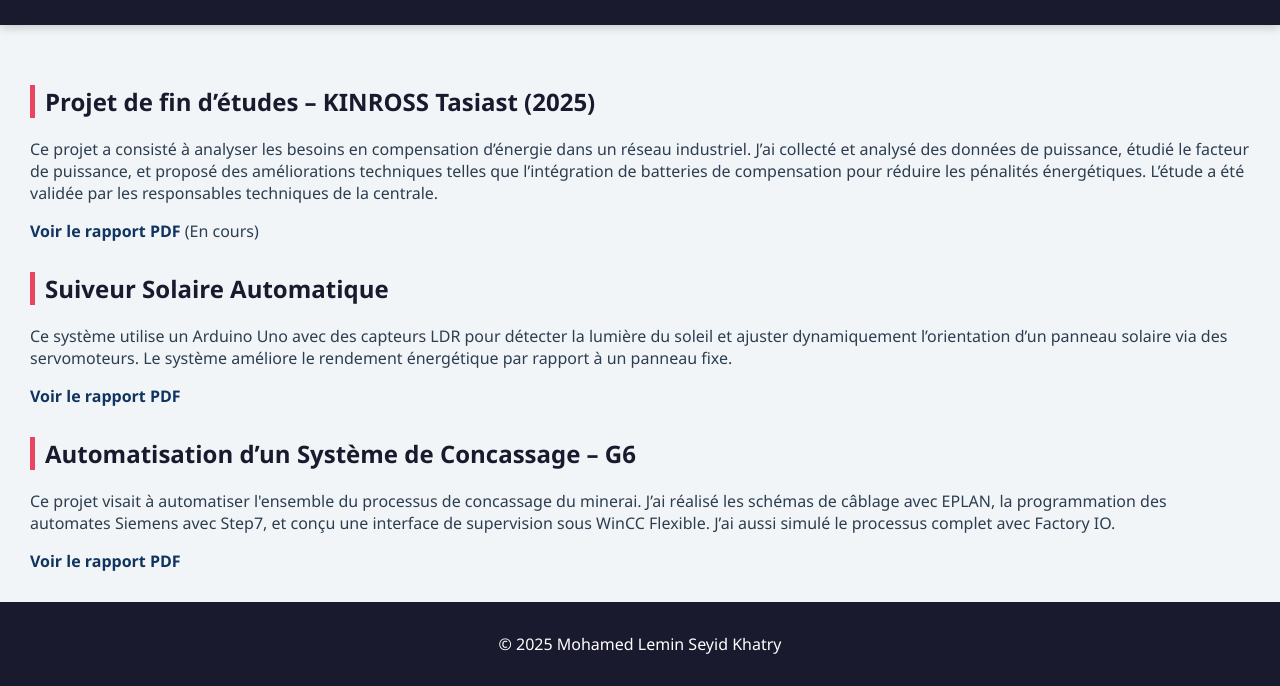
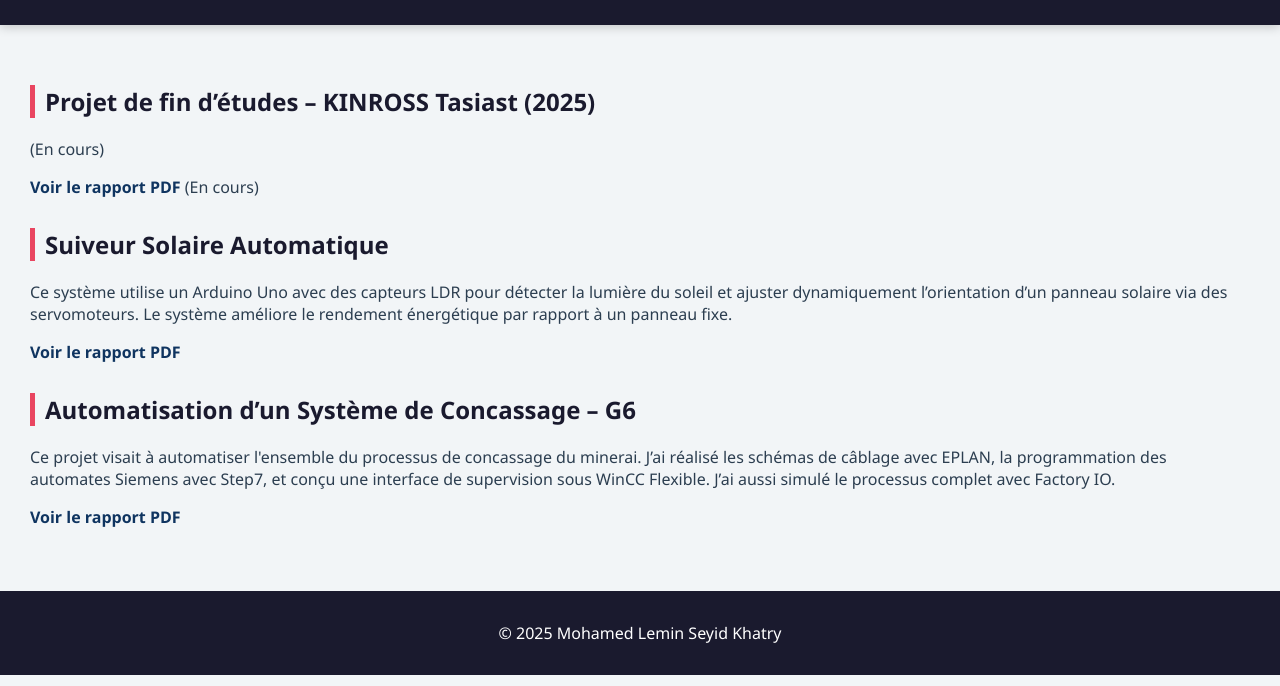
Before and after one commit to ggggfd616/MedLemin, a plain HTML site: page projects.html in a window 1280 px wide. Shown: the part 125-811 px from the top of the page. Drawn offline with Linux system fonts and the light colour scheme.

Commit message:
Add files via upload

```diff
--- a/projects.html
+++ b/projects.html
@@ -21,7 +21,7 @@
 </header>
 <main>
     <h2>Projet de fin d’études – KINROSS Tasiast (2025)</h2>
-    <p>Ce projet a consisté à analyser les besoins en compensation d’énergie dans un réseau industriel. J’ai collecté et analysé des données de puissance, étudié le facteur de puissance, et proposé des améliorations techniques telles que l’intégration de batteries de compensation pour réduire les pénalités énergétiques. L’étude a été validée par les responsables techniques de la centrale.</p>
+    <p>(En cours)</p>
     <a href="projects/pfe.pdf" target="_blank">Voir le rapport PDF</a> (En cours)
 
     <h2>Suiveur Solaire Automatique</h2>
```
Also changed, not shown: about.html (+1 -1 lines).
